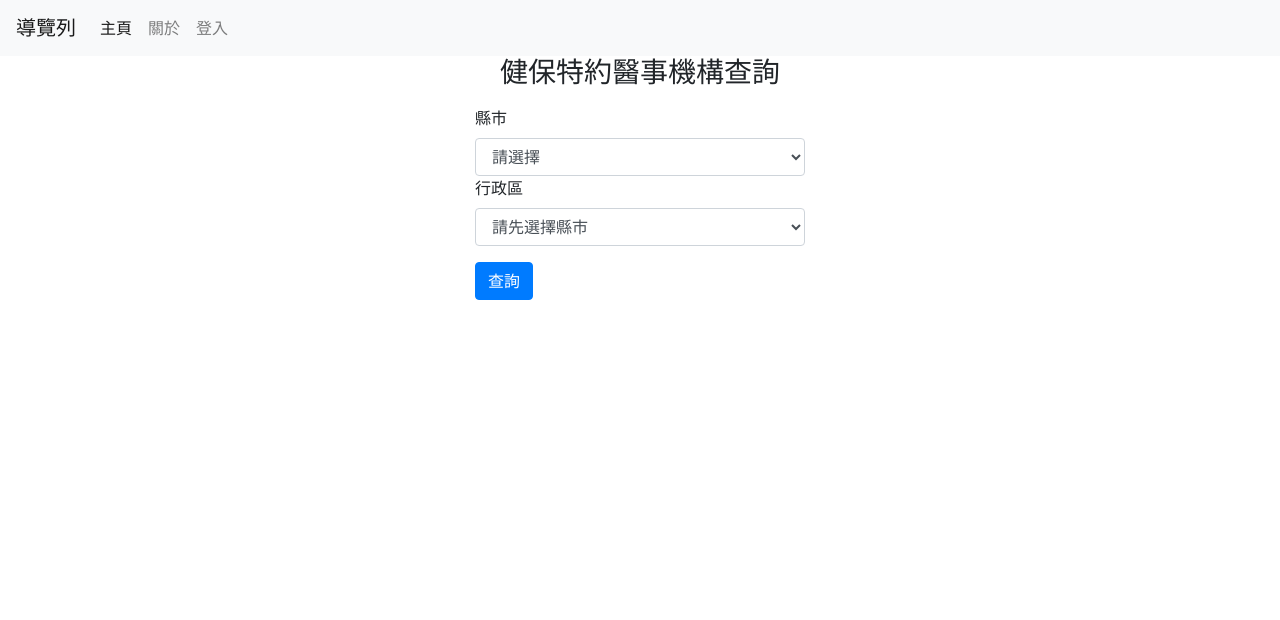
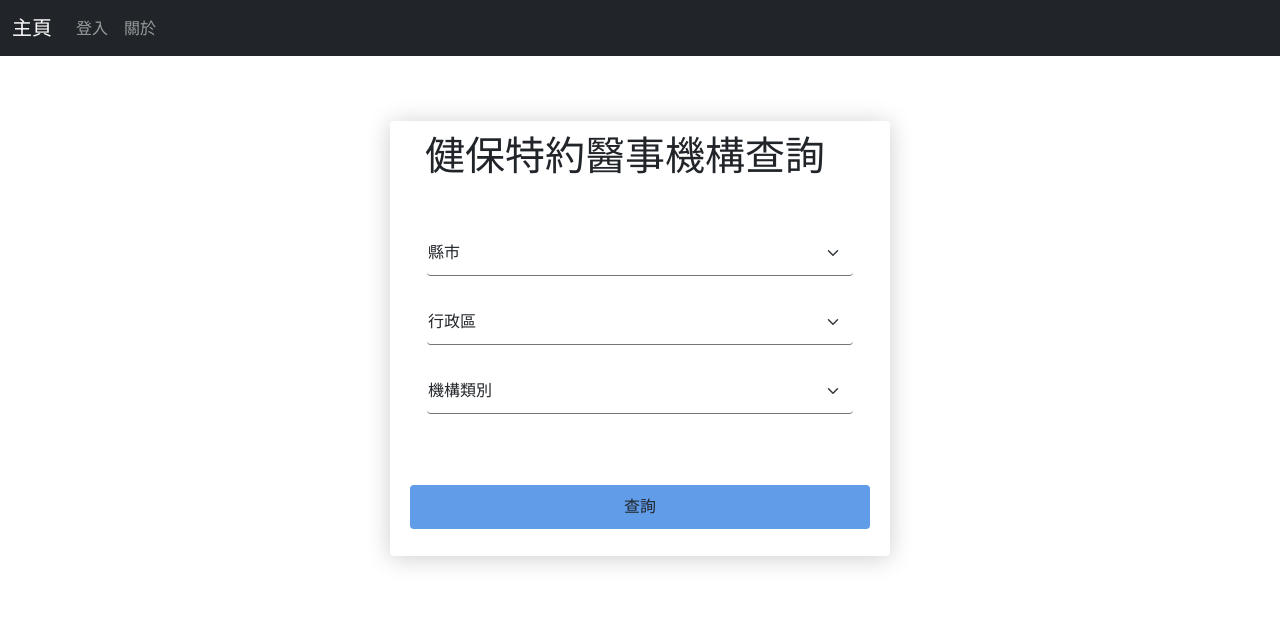
Before and after one commit to scottgood333/db_project, a Python web app: template templates/index.html in a window 1280 px wide. Shown: the top 620 px of the page. Run offline with Jinja, Linux system fonts and the light colour scheme; the template is opened without the code that fills it, so the values that code supplies are empty; some libraries are stand-ins or nearby versions.

Commit message:
Completed styling for Search page

```diff
--- a/static/style.css
+++ b/static/style.css
@@ -1,23 +1,62 @@
-form {
+* {
+    margin: 0;
+    padding: 0;
+    box-sizing: border-box;
+    -webkit-font-smoothing: antialiased;
+  }
+
+  body {
+    font-family: 'Rubik', sans-serif;
+  }
+
+  .search-form {
+    background: #fff;
+    width: 500px;
+    margin: 65px auto;
+    display: -webkit-box;
+    display: flex;
+    -webkit-box-orient: vertical;
+    -webkit-box-direction: normal;
+            flex-direction: column;
+    border-radius: 4px;
+    box-shadow: 0 2px 25px rgba(0, 0, 0, 0.2);
+  }
+  .search-form h1 {
+    padding: 10px 35px 0 35px;
+    font-weight: 300;
+  }
+  .search-form .content {
+    padding: 32px;
+    text-align: center;
+  }
+  .search-form .select-field {
+    padding: 12px 5px;
+  }
+  .search-form .select-field select {
+    font-size: 16px;
     display: block;
-}
-
-.form-search {
+    font-family: 'Rubik', sans-serif;
     width: 100%;
-    max-width: 330px;
-    padding: 0px;
-    margin: 0 auto;
-}
-
-body {
-    margin: 10;
-    font-size: 1rem;
-    font-weight: 400;
-    line-height: 1.5;
-    color: #212529;
-    text-align: left;
-}
-
-h3 {
+    padding: 10px 1px;
+    border: 0;
+    border-bottom: 1px solid #747474;
+    outline: none;
+    -webkit-transition: all .2s;
+    transition: all .2s;
+  }
+  .search-form .action {
+    padding: 15px;
     text-align: center;
-}
+  }
+  .search-form .btn-field {
+    padding: 12px 5px;
+  }
+  .search-form .btn-field .btn {
+    font-size: 16px;
+    display: block;
+    font-family: 'Rubik', sans-serif;
+    width: 100%;
+    padding: 10px 1px;
+    border: 0;
+    background-color: #619ce8;
+  }
--- a/templates/index.html
+++ b/templates/index.html
@@ -7,48 +7,39 @@
     <meta name="viewport" content="width=device-width, initial-scale=1.0">
     <title>Home</title>
     <script src="../static/options.js"></script>
-    <link rel="stylesheet" href="https://cdn.jsdelivr.net/npm/bootstrap@4.0.0/dist/css/bootstrap.min.css"
-        integrity="sha384-Gn5384xqQ1aoWXA+058RXPxPg6fy4IWvTNh0E263XmFcJlSAwiGgFAW/dAiS6JXm" crossorigin="anonymous">
-    <script src="https://code.jquery.com/jquery-3.2.1.slim.min.js"
-        integrity="sha384-KJ3o2DKtIkvYIK3UENzmM7KCkRr/rE9/Qpg6aAZGJwFDMVNA/GpGFF93hXpG5KkN"
-        crossorigin="anonymous"></script>
-    <script src="https://cdn.jsdelivr.net/npm/popper.js@1.12.9/dist/umd/popper.min.js"
-        integrity="sha384-ApNbgh9B+Y1QKtv3Rn7W3mgPxhU9K/ScQsAP7hUibX39j7fakFPskvXusvfa0b4Q"
-        crossorigin="anonymous"></script>
-    <script src="https://cdn.jsdelivr.net/npm/bootstrap@4.0.0/dist/js/bootstrap.min.js"
-        integrity="sha384-JZR6Spejh4U02d8jOt6vLEHfe/JQGiRRSQQxSfFWpi1MquVdAyjUar5+76PVCmYl"
-        crossorigin="anonymous"></script>
     <link rel="stylesheet" href="../static/style.css">
+    <link href="https://cdn.jsdelivr.net/npm/bootstrap@5.0.2/dist/css/bootstrap.min.css" rel="stylesheet" integrity="sha384-EVSTQN3/azprG1Anm3QDgpJLIm9Nao0Yz1ztcQTwFspd3yD65VohhpuuCOmLASjC" crossorigin="anonymous">
 </head>
 
 <body>
-    <header>
-        <nav class="navbar navbar-expand-lg navbar-light bg-light">
-            <a class="navbar-brand" href="#">導覽列</a>
-            <button class="navbar-toggler" type="button" data-toggle="collapse" data-target="#navbarNav" aria-controls="navbarNav" aria-expanded="false" aria-label="Toggle navigation">
+    <!-- 導覽列 -->
+    <nav class="navbar navbar-expand-lg navbar-dark bg-dark">
+        <div class="container-fluid">
+            <a class="navbar-brand" href="#">主頁</a>
+            <button class="navbar-toggler" type="button" data-bs-toggle="collapse" data-bs-target="#navbarNav" aria-controls="navbarNav" aria-expanded="false" aria-label="Toggle navigation">
                 <span class="navbar-toggler-icon"></span>
             </button>
             <div class="collapse navbar-collapse" id="navbarNav">
                 <ul class="navbar-nav">
-                <li class="nav-item active">
-                    <a class="nav-link" href="#">主頁</a>
-                </li>
-                <li class="nav-item">
-                    <a class="nav-link" href="#">關於</a>
-                </li>
                     <li class="nav-item">
                         <a class="nav-link" href="#">登入</a>
                     </li>
+                    <li class="nav-item active">
+                        <a class="nav-link" aria-current="page" href="#">關於</a>
+                    </li>
                 </ul>
+            </div>
+        </div>
     </nav>
-    </header>
-    <body>
-        <h3>健保特約醫事機構查詢</h3>
-        <form method="post" class="form-search">
-            <div class="form-group"></div>
-            <label for="county">縣市</label>
-            <select class="form-control" id="county" onchange="updateOptions()">
-                <option value="">請選擇</option>
+    <!-- 查詢 -->
+    <div class="search-form">
+        <form method="post">
+            <h1>健保特約醫事機構查詢</h1>
+            <div class="content">
+                <div class="select-field">
+                    <!-- <label for="county" class="form-label">縣市</label> -->
+                    <select class="form-select" id="county" onchange="updateOptions()">
+                        <option value="">縣市</option>
                         <option value="keelung">基隆市</option>
                         <option value="newtaipei">新北市</option>
                         <option value="taipei">臺北市</option>
@@ -69,25 +60,29 @@
                         <option value="taitung">臺東縣</option>
                     </select>
                 </div>
-            <div class="form-group">
-                <label for="district">行政區</label>
-                <select class="form-control" id="district" onchange="updateOptions()">
-                    <option value="">請先選擇縣市</option>
+                <div class="select-field">
+                    <!-- <label for="district">行政區</label> -->
+                    <select class="form-select" id="district" onchange="updateOptions()">
+                        <option value="">行政區</option>
                     </select>
                 </div>
-            <!-- <div class="form-group">
-                <label for="department">診療科別</label>
-                <select class="form-control" name="department" id="department">
-                    <option value="">請先選擇行政區</option>
+                <div class="select-field">
+                    <!-- <label for="type">機構類別</label> -->
+                    <select class="form-select" id="type">
+                        <option value="">機構類別</option>
+                        <option value="regional">區域醫院</option>
                     </select>
-            </div> -->
-            <button type="submit" class="btn btn-primary mb-2">查詢</button>
+                </div>
+            </div>
+            <div class="action">
+                <div class="btn-field">
+                    <button type="submit" class="btn">查詢</button>
+                </div>
+            </div>
         </form>
-    </body>
+    </div>
 
-    <footer>
-    </footer>
-
+    <script src="https://cdn.jsdelivr.net/npm/bootstrap@5.0.2/dist/js/bootstrap.bundle.min.js" integrity="sha384-MrcW6ZMFYlzcLA8Nl+NtUVF0sA7MsXsP1UyJoMp4YLEuNSfAP+JcXn/tWtIaxVXM" crossorigin="anonymous"></script>
 </body>
 
 </html>
```
Lines whose indentation alone changed are shown as unchanged.
